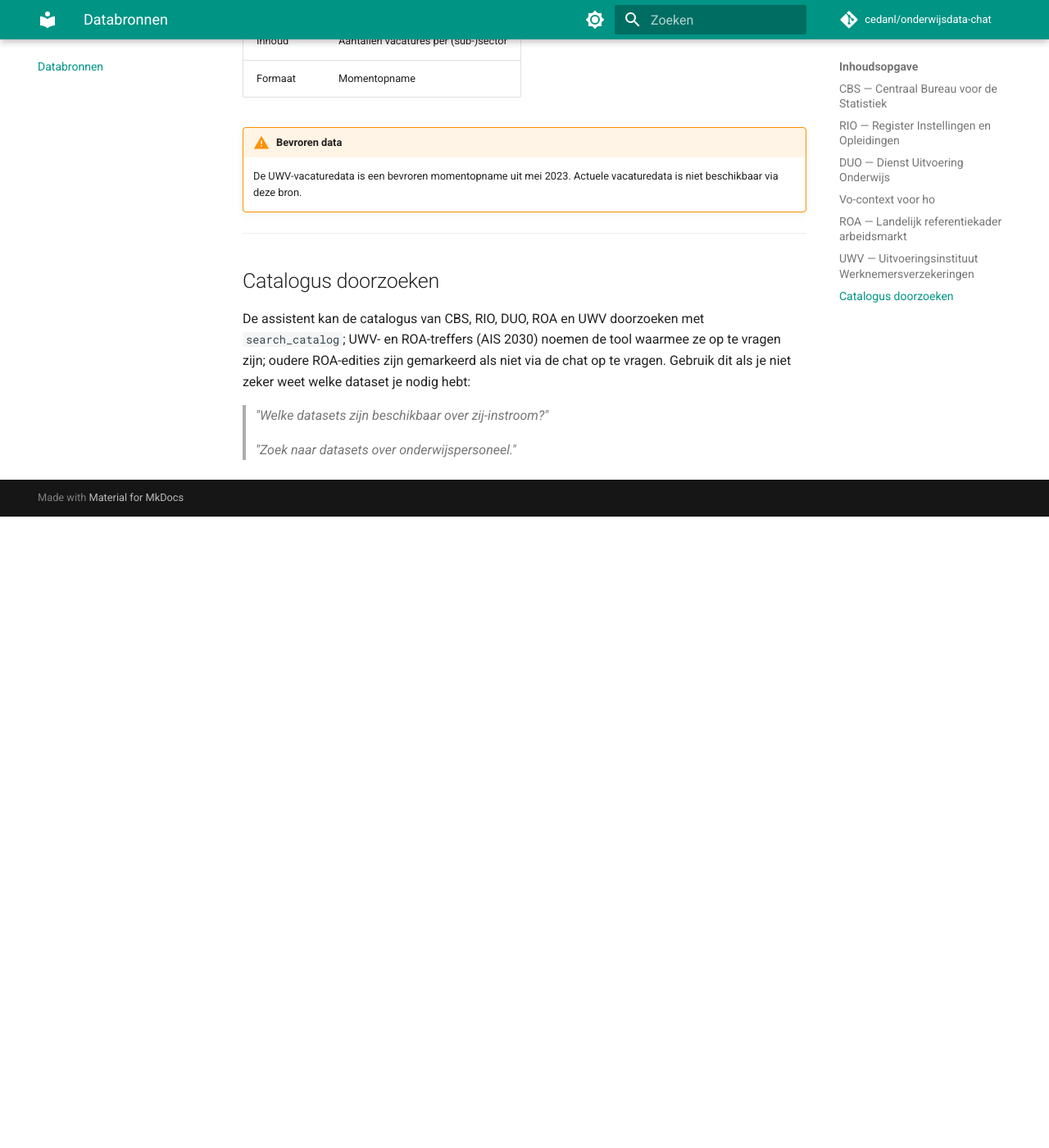
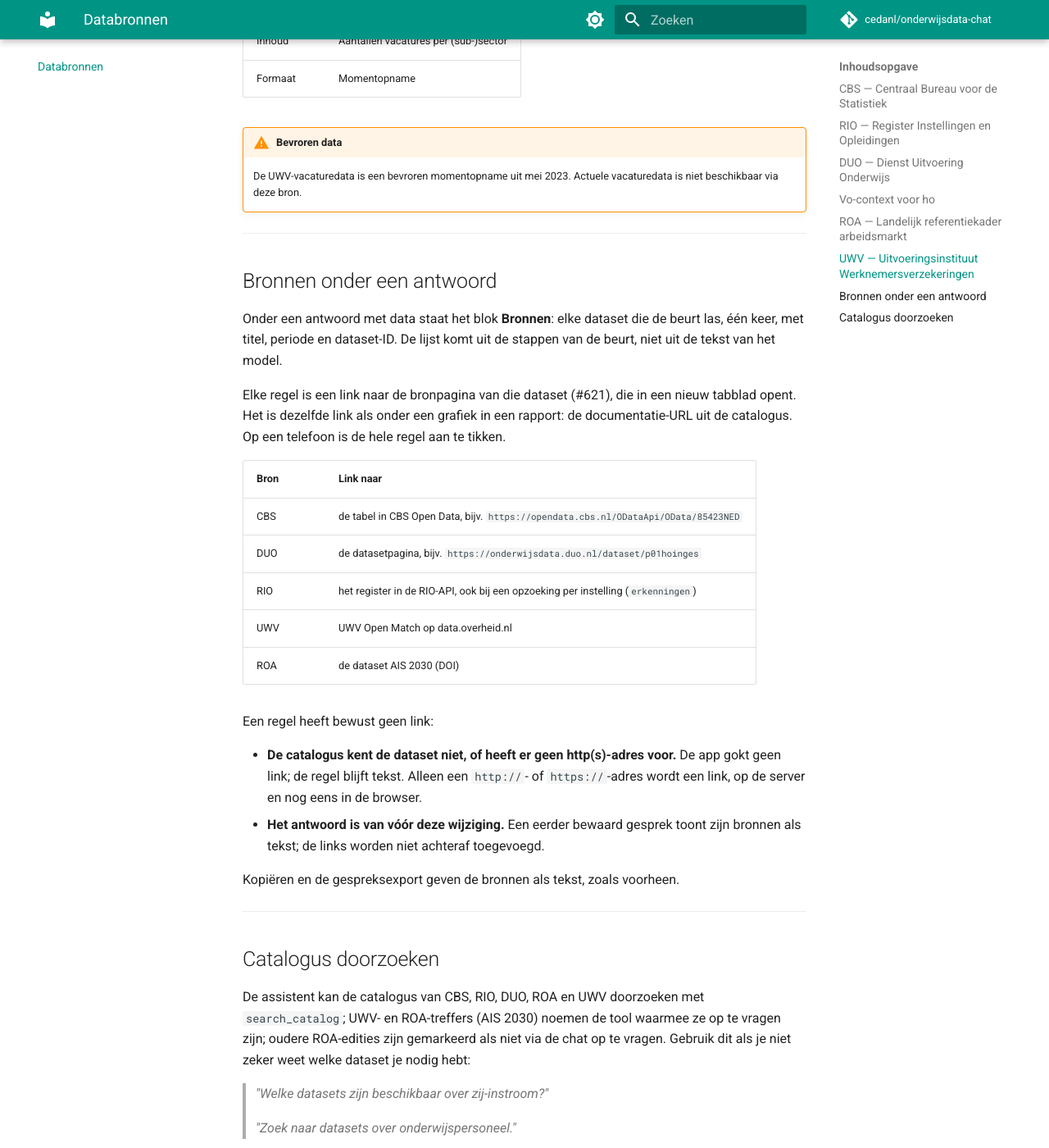
Before and after one commit to cedanl/onderwijsdata-chat, an MkDocs documentation site: the page built from docs/databronnen.md, in a window 1280 px wide and 1400 px high, scrolled down 5072 px. Shown: the whole window at 82% size. Built offline with MkDocs 1.6.1 and Material for MkDocs 9.7.7, drawn with Linux system fonts in a browser that asks for light colours; comment, search, counter and statistics services are not loaded; before the commit the page ends 5702 px from its top, so only the background shows below that.

Commit message:
docs: describe the source links under a chat answer and when a line has none
Refs #621

Co-Authored-By: Claude Opus 5.5 <noreply@anthropic.com>
Claude-Session: https://claude.ai/code/session_01AEHVCitL6g3hQrP3BYUFXt

```diff
--- a/docs/databronnen.md
+++ b/docs/databronnen.md
@@ -133,6 +133,29 @@ Een UWV- of ROA-resultaat is in de chat een dataset zoals elke andere: de tabel
 
 ---
 
+## Bronnen onder een antwoord
+
+Onder een antwoord met data staat het blok **Bronnen**: elke dataset die de beurt las, één keer, met titel, periode en dataset-ID. De lijst komt uit de stappen van de beurt, niet uit de tekst van het model.
+
+Elke regel is een link naar de bronpagina van die dataset (#621), die in een nieuw tabblad opent. Het is dezelfde link als onder een grafiek in een rapport: de documentatie-URL uit de catalogus. Op een telefoon is de hele regel aan te tikken.
+
+| Bron | Link naar |
+|------|-----------|
+| CBS | de tabel in CBS Open Data, bijv. `https://opendata.cbs.nl/ODataApi/OData/85423NED` |
+| DUO | de datasetpagina, bijv. `https://onderwijsdata.duo.nl/dataset/p01hoinges` |
+| RIO | het register in de RIO-API, ook bij een opzoeking per instelling (`erkenningen`) |
+| UWV | UWV Open Match op data.overheid.nl |
+| ROA | de dataset AIS 2030 (DOI) |
+
+Een regel heeft bewust geen link:
+
+- **De catalogus kent de dataset niet, of heeft er geen http(s)-adres voor.** De app gokt geen link; de regel blijft tekst. Alleen een `http://`- of `https://`-adres wordt een link, op de server en nog eens in de browser.
+- **Het antwoord is van vóór deze wijziging.** Een eerder bewaard gesprek toont zijn bronnen als tekst; de links worden niet achteraf toegevoegd.
+
+Kopiëren en de gespreksexport geven de bronnen als tekst, zoals voorheen.
+
+---
+
 ## Catalogus doorzoeken
 
 De assistent kan de catalogus van CBS, RIO, DUO, ROA en UWV doorzoeken met `search_catalog`; UWV- en ROA-treffers (AIS 2030) noemen de tool waarmee ze op te vragen zijn; oudere ROA-edities zijn gemarkeerd als niet via de chat op te vragen. Gebruik dit als je niet zeker weet welke dataset je nodig hebt:
```
Also changed, not shown: CHANGELOG.md (+6 -0 lines).
